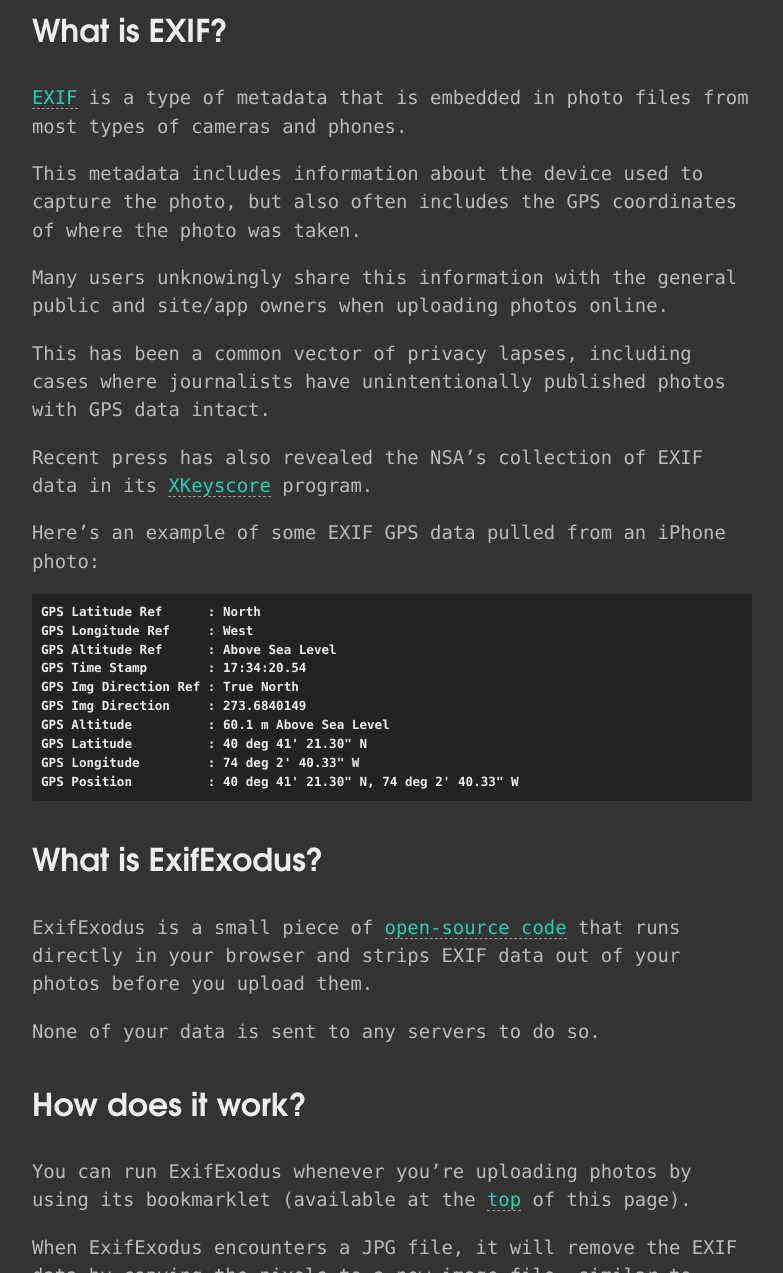
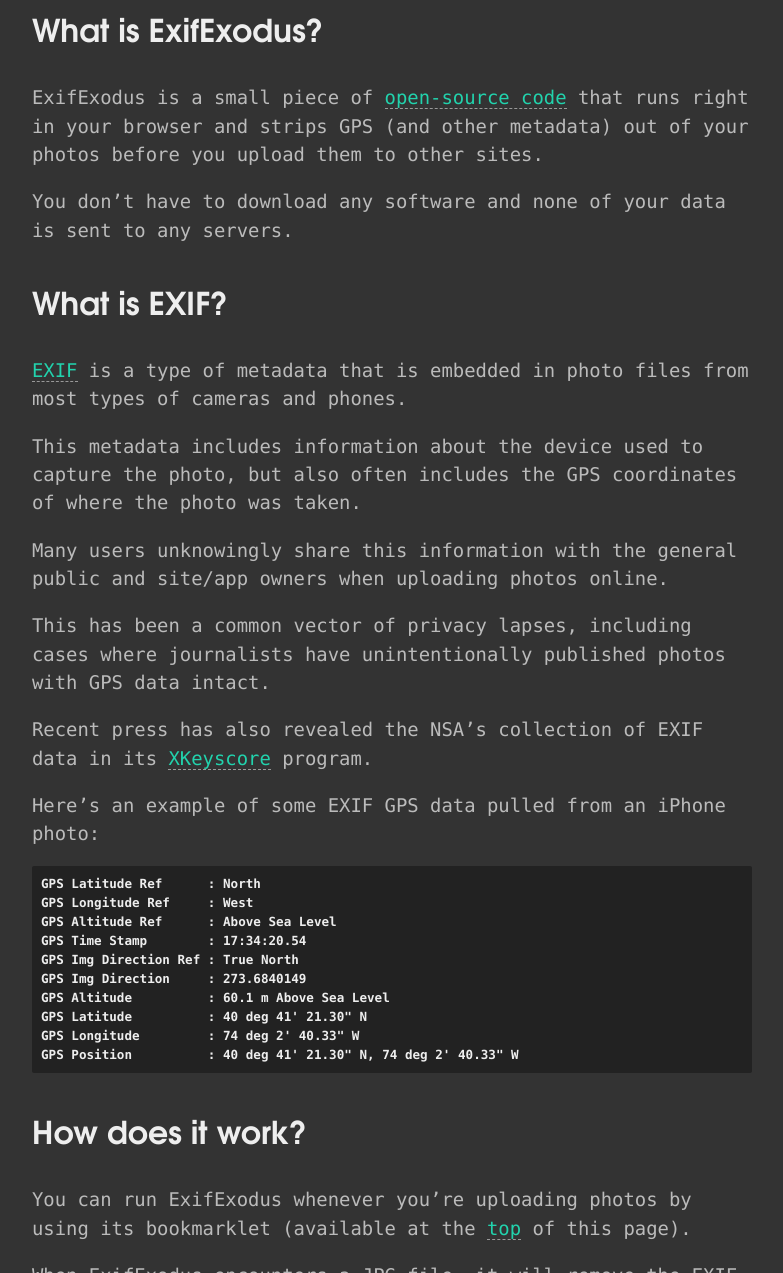
Before and after one commit to dmotz/ExifExodus, a website: page index.html in a window 1280 px wide. Shown: the part 749-2022 px from the top of the page, without its empty margins (248-1031 px from the left). Drawn offline with Linux system fonts and the light colour scheme.

Commit message:
updated description

```diff
--- a/index.html
+++ b/index.html
@@ -46,6 +46,20 @@
   </section>
 
   <section>
+    <h3>What is ExifExodus?</h3>
+    <p>
+      ExifExodus is a small piece of
+      <a href="https://github.com/dmotz/ExifExodus">open-source code</a> that
+      runs right in your browser and strips GPS (and other metadata) out of your
+      photos before you upload them to other sites.
+    </p>
+    <p>
+      You don&rsquo;t have to download any software and none of your data is
+      sent to any servers.
+    <p>
+  </section>
+
+  <section>
     <h3>What is EXIF?</h3>
     <p>
       <a href="http://en.wikipedia.org/wiki/Exchangeable_image_file_format">EXIF</a>
@@ -88,17 +102,6 @@
 GPS Position          : 40 deg 41' 21.30" N, 74 deg 2' 40.33" W
 </pre>
 
-  </section>
-
-  <section>
-    <h3>What is ExifExodus?</h3>
-    <p>
-      ExifExodus is a small piece of
-      <a href="https://github.com/dmotz/ExifExodus">open-source code</a> that
-      runs directly in your browser and strips EXIF data out of your photos before
-      you upload them.
-    </p>
-    <p>None of your data is sent to any servers to do so.<p>
   </section>
 
   <section>
```
